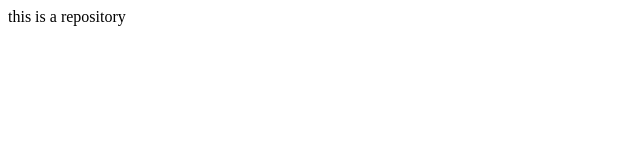
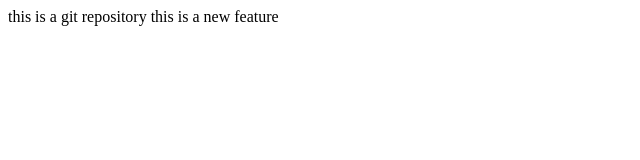
Before and after one commit to umesh-kumar-a/localrepo, a plain HTML site: page index.html in a window 1280 px wide. Shown: the whole page, without its empty margins (0-640 px from the left). Drawn offline with Linux system fonts and the light colour scheme.

Commit message:
new branch feature

```diff
--- a/index.html
+++ b/index.html
@@ -1,3 +1,4 @@
 <p>
-    this is a repository
+    this is a git repository
+    this is a new feature
 </p>
```
